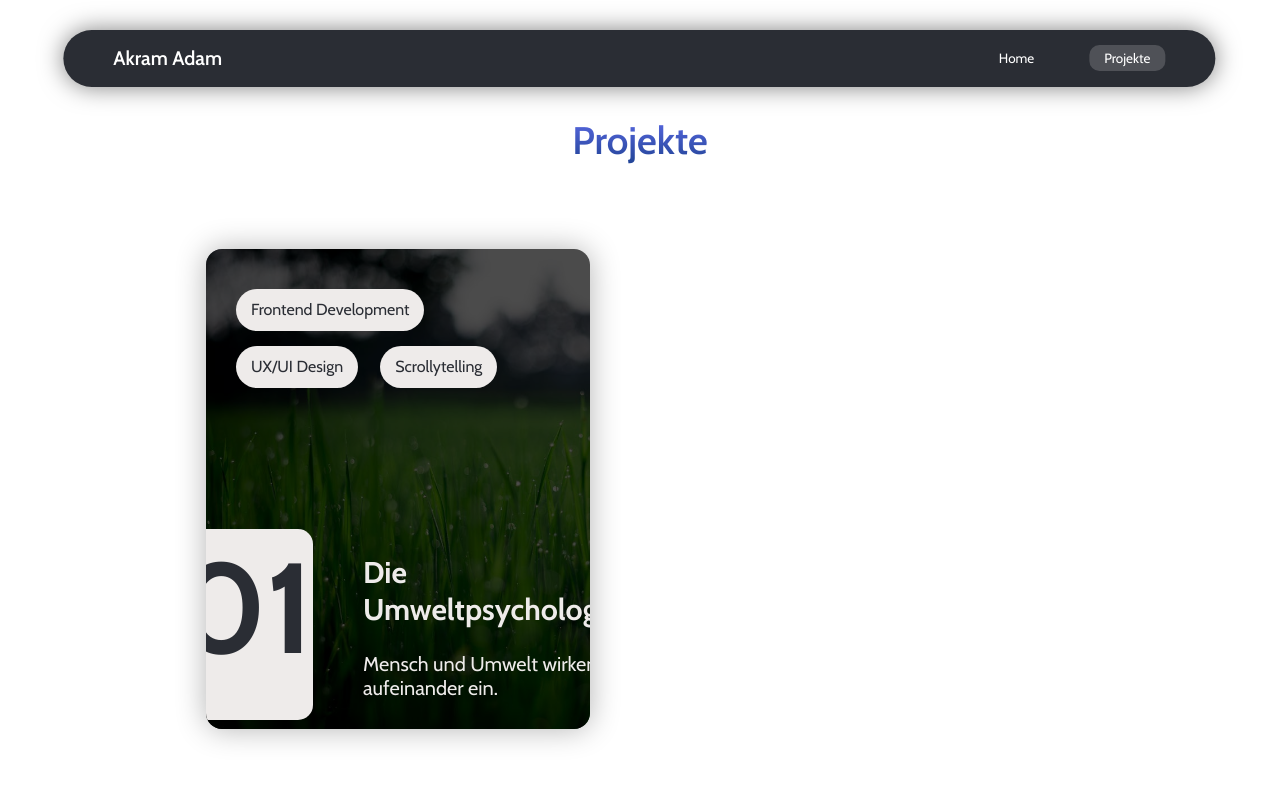
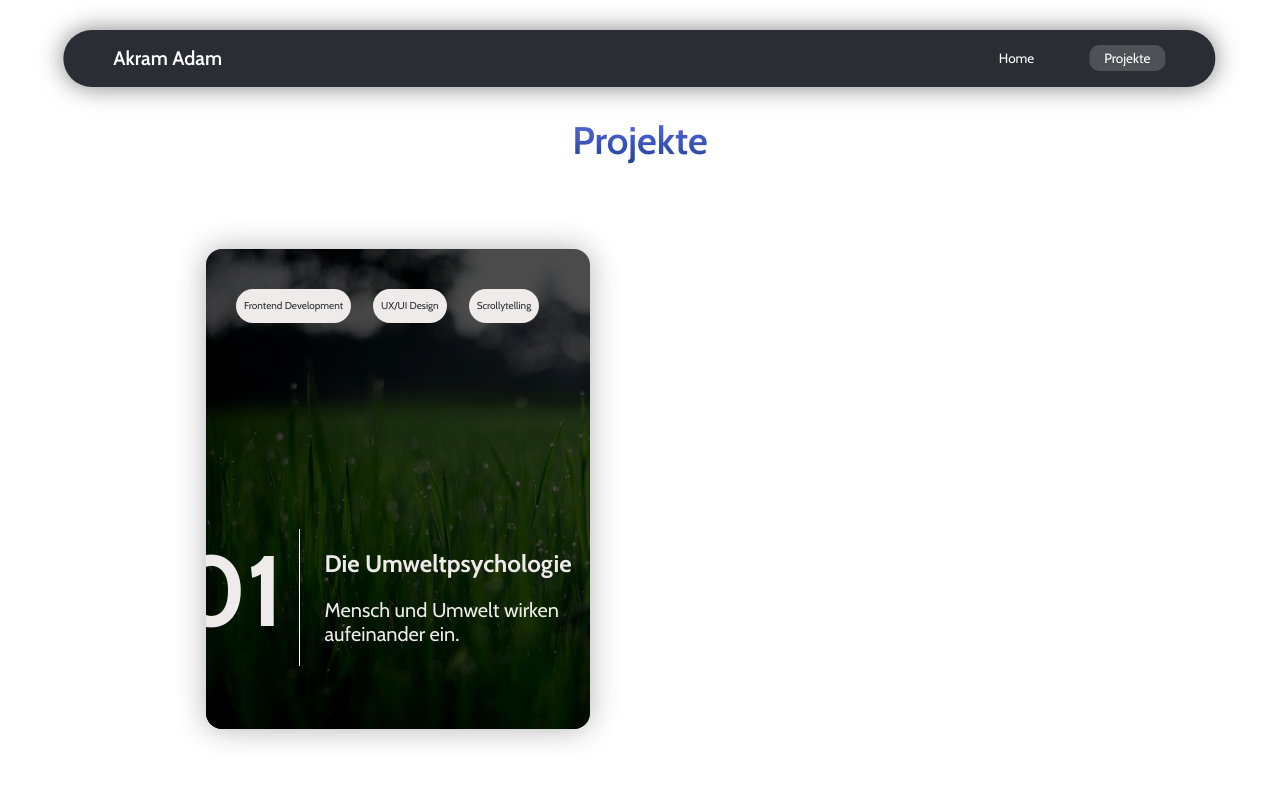
Before and after one commit to akramadam/portfolio-website, a React (Vite) app: page /projects in a window 1280 px wide. Shown: the top 800 px of the page. Built offline with nearby package versions, Linux system fonts and the light colour scheme.

Commit message:
design adjusted

```diff
--- a/src/index.css
+++ b/src/index.css
@@ -294,7 +294,7 @@ body {
 }
 
 .showcase_project_button_project{
-  padding: 15px 2.083vw /*40px*/;
+  padding: 1.5vh /*15px*/ 2.083vw /*40px*/;
   background: white;
   /* border: 1px solid black; */
   border-radius: 10px;
@@ -303,6 +303,8 @@ body {
   cursor: pointer;
   text-decoration: none;
   align-self: center;
+  justify-self: center;
+  min-width: 60px;
 
   @media (max-width:  768px) {
    padding: 10px 25px;
@@ -323,13 +325,16 @@ body {
   cursor: pointer;
   text-decoration: none;
   align-self: center;
-
+  justify-self: center;
+  min-width: 60px;
   @media (max-width:  768px) {
    padding: 10px 25px;
 
 
   }
 }
+
+
 
 .about_me{
   display: flex;
@@ -519,11 +524,12 @@ body {
 }
 
 footer {
+
   padding: 2vh 0px 2vh 5vw;
   background: #2A2D34;
   color: white;
   font-size: 16px;
-  font-size: clamp(0.5rem, 1.25vw, 1rem);
+  font-size: clamp(0.5rem, 0.4405rem + 0.2883vw, 0.7rem);
 
   @media (max-width:  1440px) {
 
@@ -619,8 +625,11 @@ footer {
     color: #2A2D34;
     background: #EEEBEA;
     white-space: nowrap;
-    padding: 7px 15px;
+
+
+    padding: 3px 8px;
     margin-right: 22px;
+    font-size: 10px;
 
   @media (max-width: 960px) {
       font-size: 12px;
@@ -634,15 +643,16 @@ footer {
 
 .project_number {
   margin-left: -30px;
-  background: #EEEBEA;
-  border-radius: 15px;
-  font-size: 128px;
+
+
+  font-size: 100px;
   font-weight: 700;
-  color: #2A2D34;
+  color: #EEEBEA;
   overflow: hidden;
   padding-right: 15px;
+  border-right: solid 1px white;
 
-  @media (max-width: 960px) {
+  @media (max-width: 1024px) {
       font-size: 24px;
       margin-left: -0px;
       display: none;
@@ -671,7 +681,7 @@ footer {
 }
 
 .project_text{
-  margin-left: 50px;
+  margin-left: 25px;
   @media (max-width: 960px) {
      margin-left: 10px;
     position:relative;
@@ -685,7 +695,7 @@ footer {
 }
 
 .project_text_title{
-  font-size: 30px;
+  font-size: 24px;
   color: #EEEBEA;
 
   @media (max-width: 960px) {
@@ -760,6 +770,15 @@ footer {
   display: flex;
   flex-direction: column;
   align-items: center;
+
+
+}
+
+.projects_page{
+  display: flex;
+  flex-direction: column;
+  align-items: center;
+  min-height: 100vh;
 
 }
 
--- a/src/pages/Projects.jsx
+++ b/src/pages/Projects.jsx
@@ -20,7 +20,7 @@ export default function Projects (){
        <>
        <Navbar />
        <div className='page_start'></div>
-       <div className="project_page">
+       <div className="projects_page">
 
 
        <h1 className="showcase_title">Projekte</h1>
@@ -44,8 +44,10 @@ export default function Projects (){
                   </div>
 
        </div>
+
        </div>
        <Footer />
+
        </>
     )
    }
```
